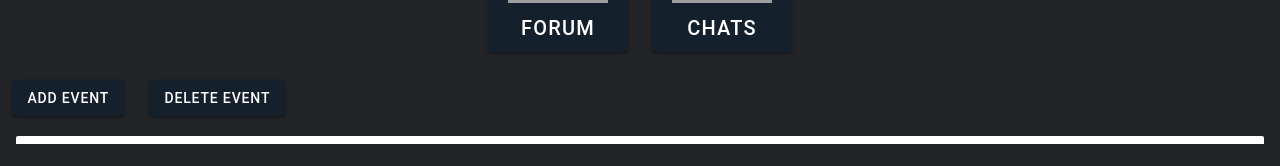
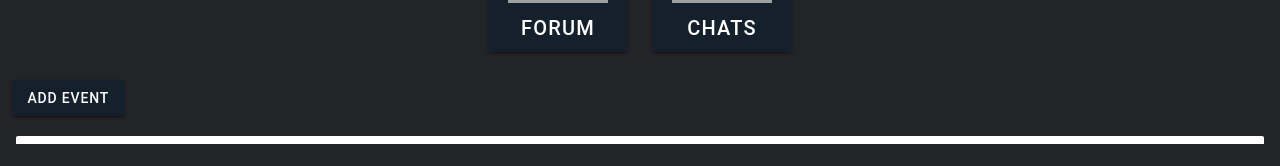
Before and after one commit to Choollol/homepage-team, a React (Vite) app: page /Homepage in a window 1280 px wide. Shown: the part 352-518 px from the top of the page. Built offline with nearby package versions, Linux system fonts and the light colour scheme.

Commit message:
delete delete latest event button

```diff
--- a/src/pages/Homepage.tsx
+++ b/src/pages/Homepage.tsx
@@ -84,7 +84,6 @@ const Homepage: React.FC = () =>
         </IonGrid>
 
         <IonButton onClick={() => { AddEvent(eventList, setEventList) }}>Add Event</IonButton>
-        <IonButton onClick={() => { DeleteLatestEvent(eventList, setEventList) }}>Delete Event</IonButton>
 
         { /* Upcoming Events List */}
         <IonList inset>
```
